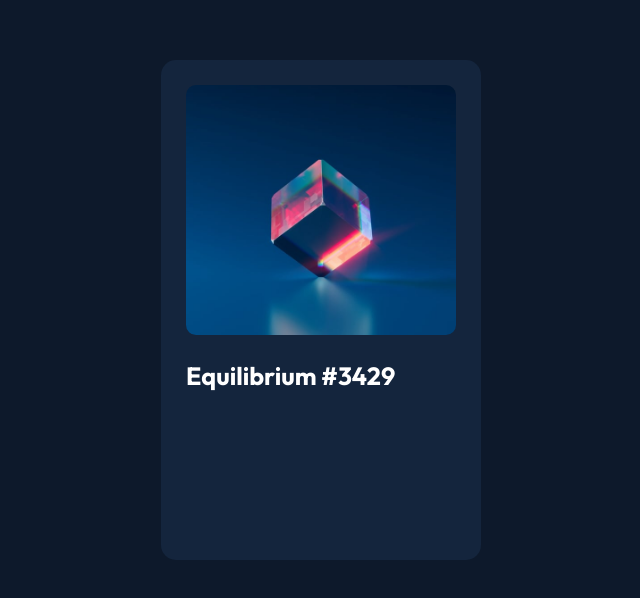
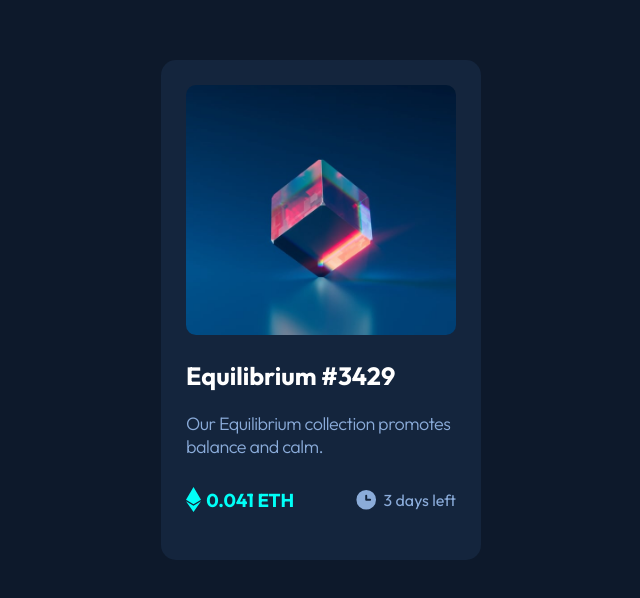
Before and after one commit to JuanBlancodev/nft-preview-card-component, a React (Vite) app: page / in a window 1280 px wide. Shown: the top 598 px of the page, without its empty margins (319-959 px from the left). Built offline with nearby package versions, Linux system fonts and the light colour scheme.

Commit message:
description added

```diff
--- a/src/components/Card.jsx
+++ b/src/components/Card.jsx
@@ -2,6 +2,7 @@ import styled from 'styled-components'
 import PropTypes from 'prop-types'
 
 import Header from './Header'
+import Info from './Info'
 
 const Wrapper = styled.section`
   max-width: 320px;
@@ -12,12 +13,15 @@ const Wrapper = styled.section`
   padding: 25px;
 
   border-radius: 15px;
+
+  gap: 20px;
 `
 
 const Card = ({ info }) => {
   return (
-    <Wrapper className='bg-card'>
+    <Wrapper className='bg-card flex flex-column'>
       <Header image={info.image} name={info.name} id={info.id} />
+      <Info description={info.description} value={info.value} daysLeft={info.daysLeft} />
     </Wrapper>
   )
 }
--- /dev/null
+++ b/src/components/Info.jsx
@@ -0,0 +1,41 @@
+import PropTypes from 'prop-types'
+import styled from 'styled-components'
+
+const Section = styled.section`
+  height: 100px;
+`
+
+const P = styled.p`
+  letter-spacing: -0.5px;
+`
+
+const Img = styled.img`
+  height: 25px;
+`
+
+const Info = ({ description, value, daysLeft }) => {
+  return (
+    <Section className='flex flex-column'>
+      <P className='primary fw-normal flex-1'>{ description }</P>
+
+      <div className='flex justify-between'>
+        <span className='flex align-center gap-1'>
+          <Img src="assets/icons/icon-ethereum.svg" alt="" />
+          <h3 className='secondary'>{ value }</h3>
+        </span>
+        <span className='flex align-center gap-1'>
+          <Img src="assets/icons/icon-clock.svg" alt="" />
+          <h4 className='primary fw-semibold'>{ daysLeft }</h4>
+        </span>
+      </div>
+    </Section>
+  )
+}
+
+Info.propTypes = {
+  description: PropTypes.string.isRequired,
+  value: PropTypes.string.isRequired,
+  daysLeft: PropTypes.string.isRequired
+}
+
+export default Info
--- a/src/css/index.css
+++ b/src/css/index.css
@@ -20,7 +20,7 @@
   --color-bg-card: hsl(216, 50%, 16%);
   --color-line: hsl(215, 32%, 27%);
 
-  --color-white: hsl(0, 0%, 100%)
+  --color-white: hsl(0, 0%, 100%);
 }
 
 *{
@@ -96,3 +96,32 @@ p{
 .text-center{
   text-align: center;
 }
+
+/* Display */
+.flex{
+  display: flex;
+}
+
+/* Flexx */
+.flex-column{
+  flex-direction: column;
+}
+
+.flex-1{
+  flex: 1;
+}
+
+/* Justify */
+.justify-between{
+  justify-content: space-between;
+}
+
+/* Align */
+.align-center{
+  align-items: center;
+}
+
+/* Gap */
+.gap-1{
+  gap: 5px;
+}
```
